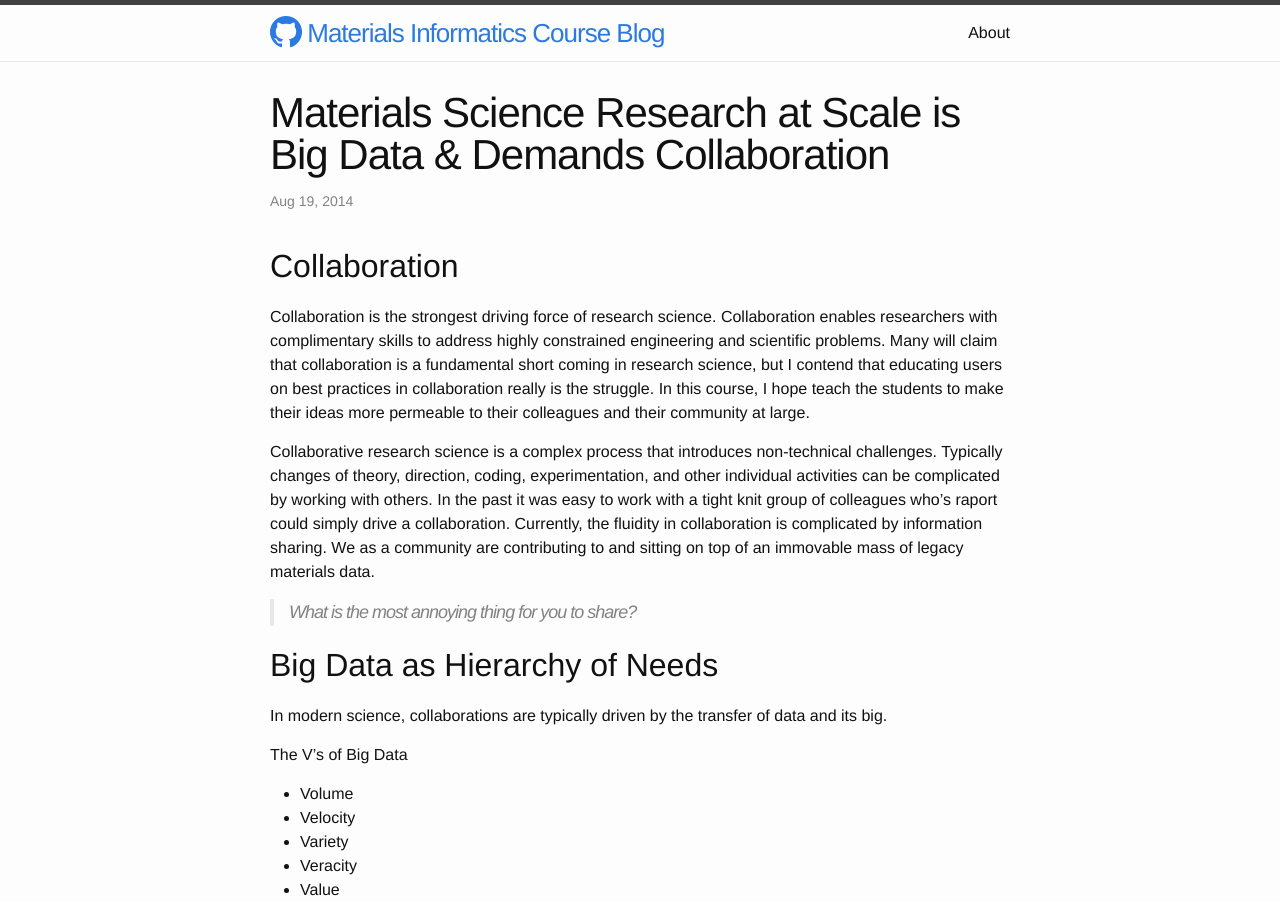
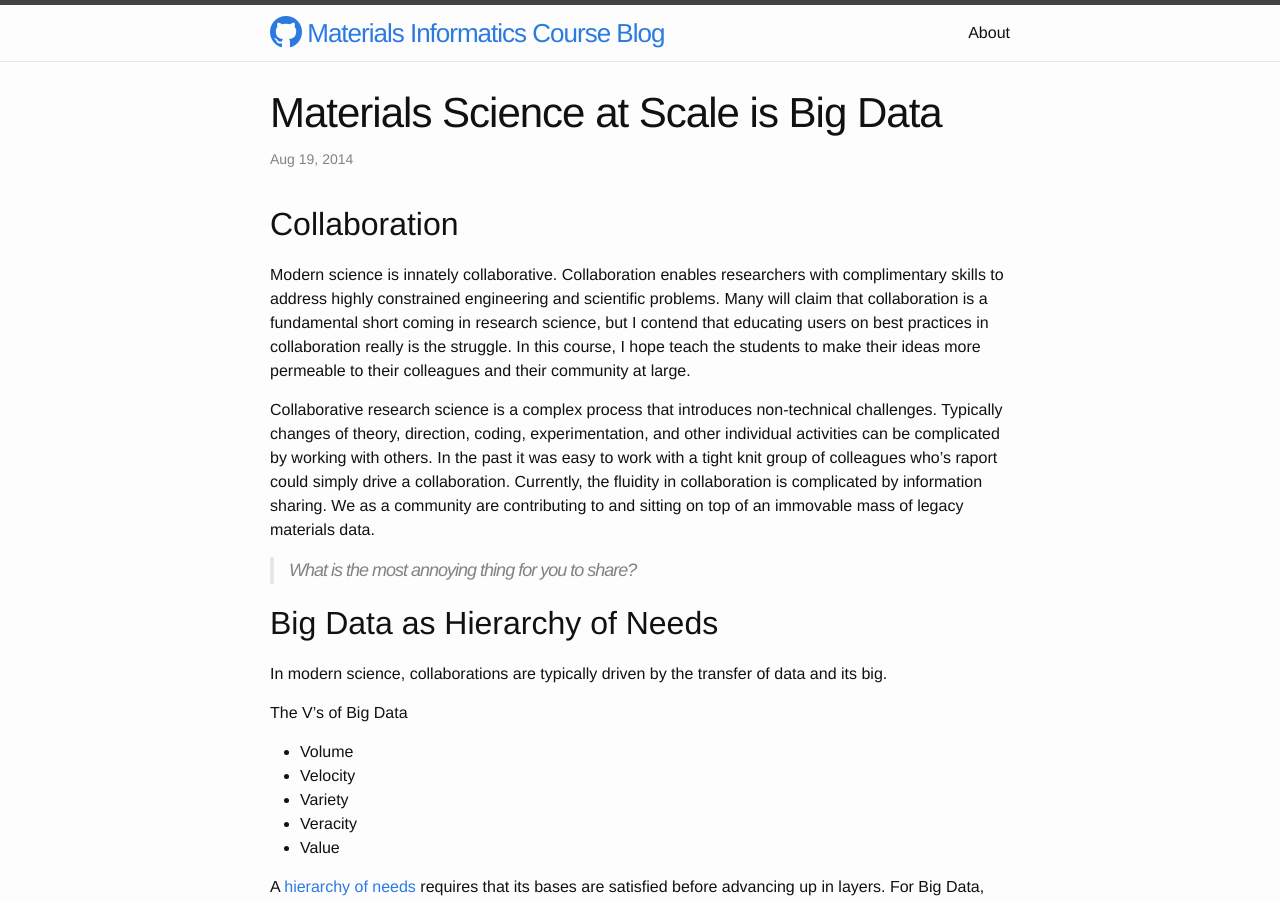
Before and after one commit to tonyfast/Materials-Informatics-Lab, a Jekyll site: the page built from _posts/2014-08-19-Big-Data.html, in a window 1280 px wide and 1400 px high. Shown: the top 902 px of the window. Built offline with Jekyll 4.4.1, drawn with Linux system fonts in a browser that asks for light colours; comment, search, counter and statistics services are not loaded; some of the changed text lies outside the part shown.

Commit message:
Update 2014-08-19-Big-Data.html

```diff
--- a/_posts/2014-08-19-Big-Data.html
+++ b/_posts/2014-08-19-Big-Data.html
@@ -1,13 +1,13 @@
 ---
 layout: post
-title:  "Materials Science Research at Scale is Big Data & Demands Collaboration"
+title:  "Materials Science at Scale is Big Data"
 date:   2014-08-19 11:10:22
 categories: Lab1
 ---
 
 ## Collaboration
 
-Collaboration is the strongest driving force of research science.  Collaboration
+Modern science is innately collaborative.  Collaboration
 enables researchers with complimentary skills to address highly constrained engineering
 and scientific problems.  Many will claim that collaboration is a fundamental short
 coming in research science, but I contend that educating users on best practices
@@ -36,7 +36,7 @@ The V's of Big Data
 * Veracity
 * Value
 
-A hierarchy of needs requires that its bases are satisfied before advancing up in layers.
+A [hierarchy of needs](http://en.wikipedia.org/wiki/Maslow's_hierarchy_of_needs) requires that its bases are satisfied before advancing up in layers.
 For Big Data, this requires that the value of data can not be assessed before its truth.
 The truth and value of the data require both fluid verbal and digital lexicons amongst a group
 of diverse specialists; sound familiar to peer review?  A
@@ -58,12 +56,7 @@ Our language for building cross-disciplinary collaborations in   Big Materials D
 to grow.  I contend that digital conversation in materials science will empower researchers
 to work more freely and contribute to the knowledge pool of materials science effectively.
 
-> _**My Thoughts**_: Peer review publication takes inordinate amount of time to share, often,
-uncertain results.  The current societal pressures on the engineering sciences will continue to
-stockpile until an improved model for dissemating research results exists.  I promote a broad dissemination
-of research during the research process.  Contributions from the community can drive
-work in high-valued research directions and prevent an extra expenditure in energy when
-proofing and revising research.  Scientific research needs a more [agile](http://en.wikipedia.org/wiki/Agile_software_development) bent on it.
+![Big Data Hierarchy of Needs](https://farm4.staticflickr.com/3843/14958354731_fee09daf1d.jpg)
 
 ### [Rational versus Irrational Agents](http://en.wikipedia.org/wiki/Rational_agent)
 
@@ -80,6 +73,14 @@ of need or want, but moreso that [*soft skills*](http://data-informed.com/soft-s
 
 ## On Transparency
 
+> _**My Thoughts**_: Peer review publication takes inordinate amount of time to share, often,
+uncertain results.  The current societal pressures on the engineering sciences will continue to
+stockpile until an improved model for dissemating research results exists.  I promote a broad dissemination
+of research during the research process.  Contributions from the community can drive
+work in high-valued research directions and prevent an extra expenditure in energy when
+proofing and revising research.  Scientific research needs a more [agile](http://en.wikipedia.org/wiki/Agile_software_development) bent on it.
+
+
 [Office of Science and Technology Policy - *Increasing Access to the Results of Federally Funded Scientific Research*](http://www.whitehouse.gov/sites/default/files/microsites/ostp/ostp_public_access_memo_2013.pdf)
 
 Increasingly, access to research information is being demanded by both the government,
```
Also changed, not shown: other parts of _posts/2014-08-19-Big-Data.html (+0 -2 lines).
